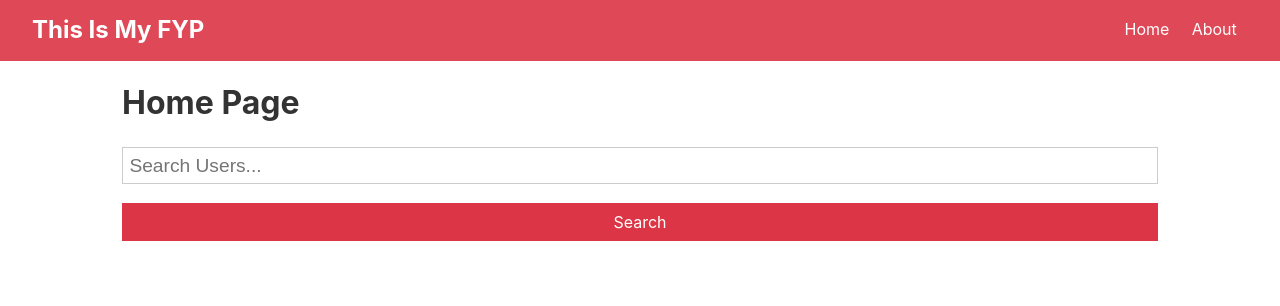
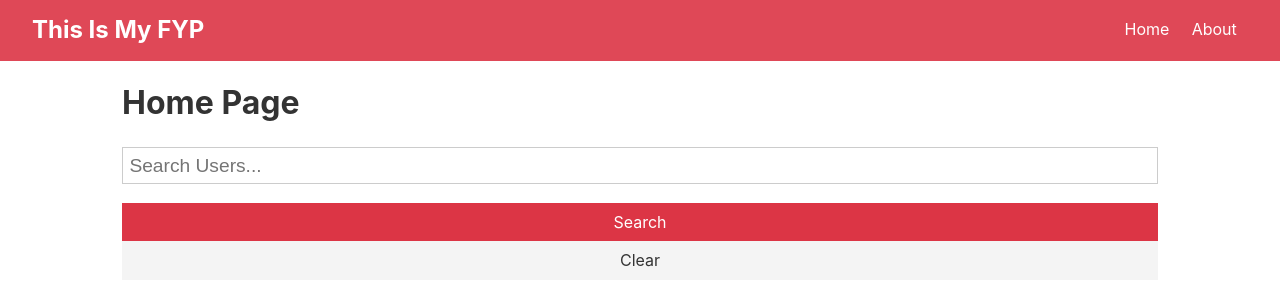
Before and after one commit to vinhhn3/tcd1102-react, a React (Create React App) app: page / in a window 1280 px wide. Shown: the top 306 px of the page. Built offline with nearby package versions, Linux system fonts and the light colour scheme.

Commit message:
TODO: Add clear button to Search component

```diff
--- a/src/components/Search/index.js
+++ b/src/components/Search/index.js
@@ -19,6 +19,7 @@ function Search(props) {
       <button onClick={handleSearch} className="btn btn-block btn-primary">
         Search
       </button>
+      <button className="btn btn-block btn-light">Clear</button>
     </div>
   );
 }
```
